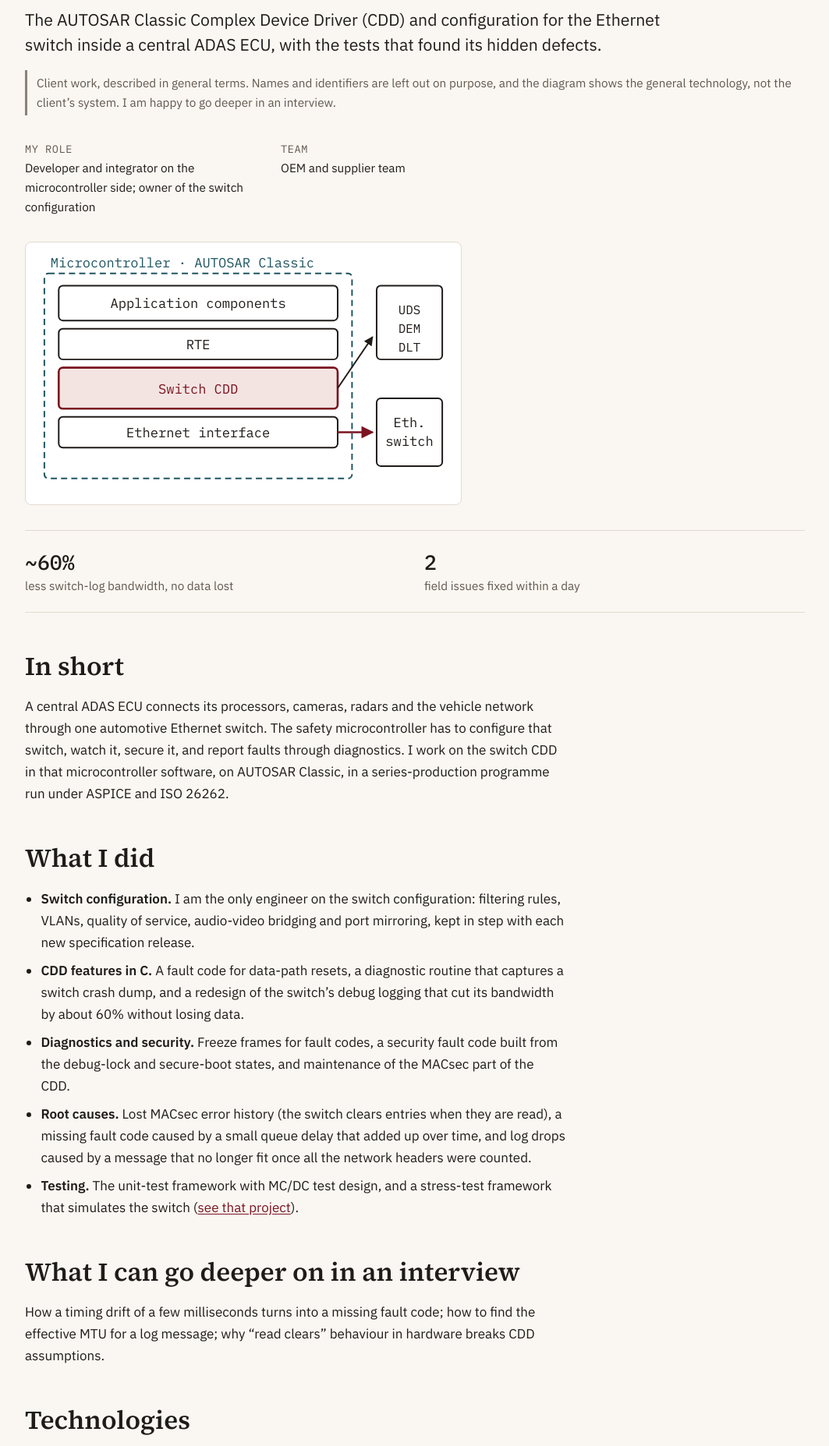
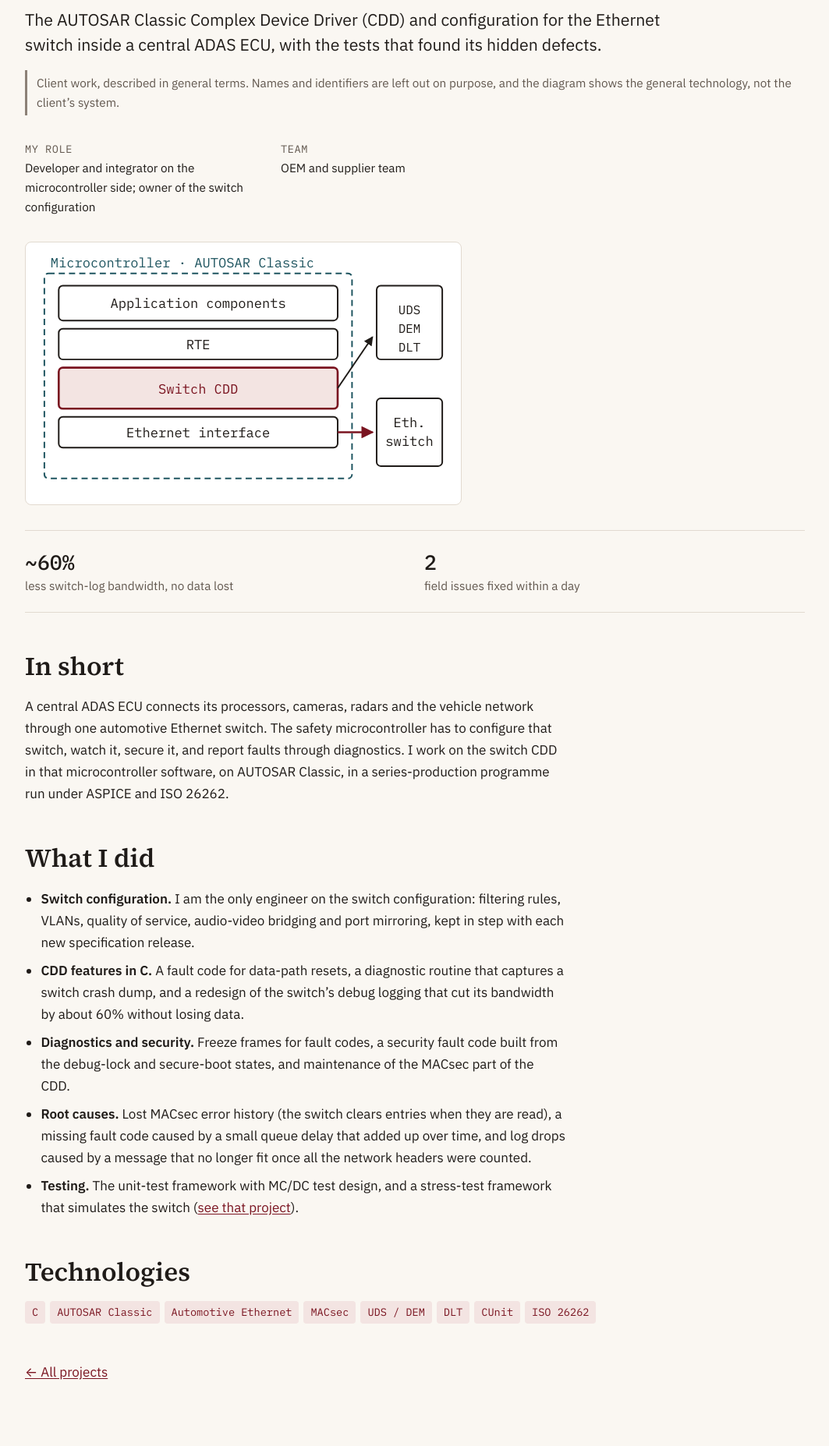
Before and after one commit to AbdElrhmanMamdouh/abdelrhmanmamdouh.github.io, an Astro site: page /projects/adas-ecu-ethernet-switch-cdd/ in a window 1280 px wide. Shown: the part 221-2076 px from the top of the page at 78% size, without its empty margins (96-1159 px from the left). Built offline with nearby package versions, Linux system fonts and the light colour scheme; Astro itself is replaced by a stand-in of ours.

Commit message:
Remove 'go deeper in an interview' sections and notes
Co-Authored-By: Claude Opus 5.5 <noreply@anthropic.com>
Claude-Session: https://claude.ai/code/session_01YVzApMq6R1T1CiGr9wNQ9C

```diff
--- a/src/content/projects/adas-ecu-ethernet-switch-cdd.md
+++ b/src/content/projects/adas-ecu-ethernet-switch-cdd.md
@@ -41,7 +41,3 @@ A central ADAS ECU connects its processors, cameras, radars and the vehicle netw
 - **Diagnostics and security.** Freeze frames for fault codes, a security fault code built from the debug-lock and secure-boot states, and maintenance of the MACsec part of the CDD.
 - **Root causes.** Lost MACsec error history (the switch clears entries when they are read), a missing fault code caused by a small queue delay that added up over time, and log drops caused by a message that no longer fit once all the network headers were counted.
 - **Testing.** The unit-test framework with MC/DC test design, and a stress-test framework that simulates the switch ([see that project](/projects/switch-stress-test-framework/)).
-
-## What I can go deeper on in an interview
-
-How a timing drift of a few milliseconds turns into a missing fault code; how to find the effective MTU for a log message; why "read clears" behaviour in hardware breaks CDD assumptions.
--- a/src/content/projects/android-linux-under-hypervisors.md
+++ b/src/content/projects/android-linux-under-hypervisors.md
@@ -58,7 +58,3 @@ On this cockpit platform, one chip runs several operating systems side by side u
 ## Also on this platform
 
 Crash analysis of third-party apps from logs and tombstones, a Wi-Fi passthrough plan with ownership split between domains, and a suspend-to-RAM design across all domains.
-
-## What I can go deeper on in an interview
-
-How to decide which domain owns a device; how an evaluation-board BSP breaks on real hardware; how to debug an interrupt that never arrives through a hypervisor.
--- a/src/layouts/CaseStudy.astro
+++ b/src/layouts/CaseStudy.astro
@@ -10,8 +10,8 @@ const { project } = Astro.props;
 const d = project.data;
 const summary = d.page === 'summary';
 const confNote: Record<string, string> = {
-  client: 'Client work, described in general terms. Names and identifiers are left out on purpose, and the diagram shows the general technology, not the client’s system. I am happy to go deeper in an interview.',
-  internal: 'Internal tool, described in general terms. The diagram shows the general idea, not the tool itself. I am happy to go deeper in an interview.',
+  client: 'Client work, described in general terms. Names and identifiers are left out on purpose, and the diagram shows the general technology, not the client’s system.',
+  internal: 'Internal tool, described in general terms. The diagram shows the general idea, not the tool itself.',
   academic: 'Team project. Diagrams are my own redrawings, not figures from the paper.',
   open: 'Personal and student projects.',
 };
```
